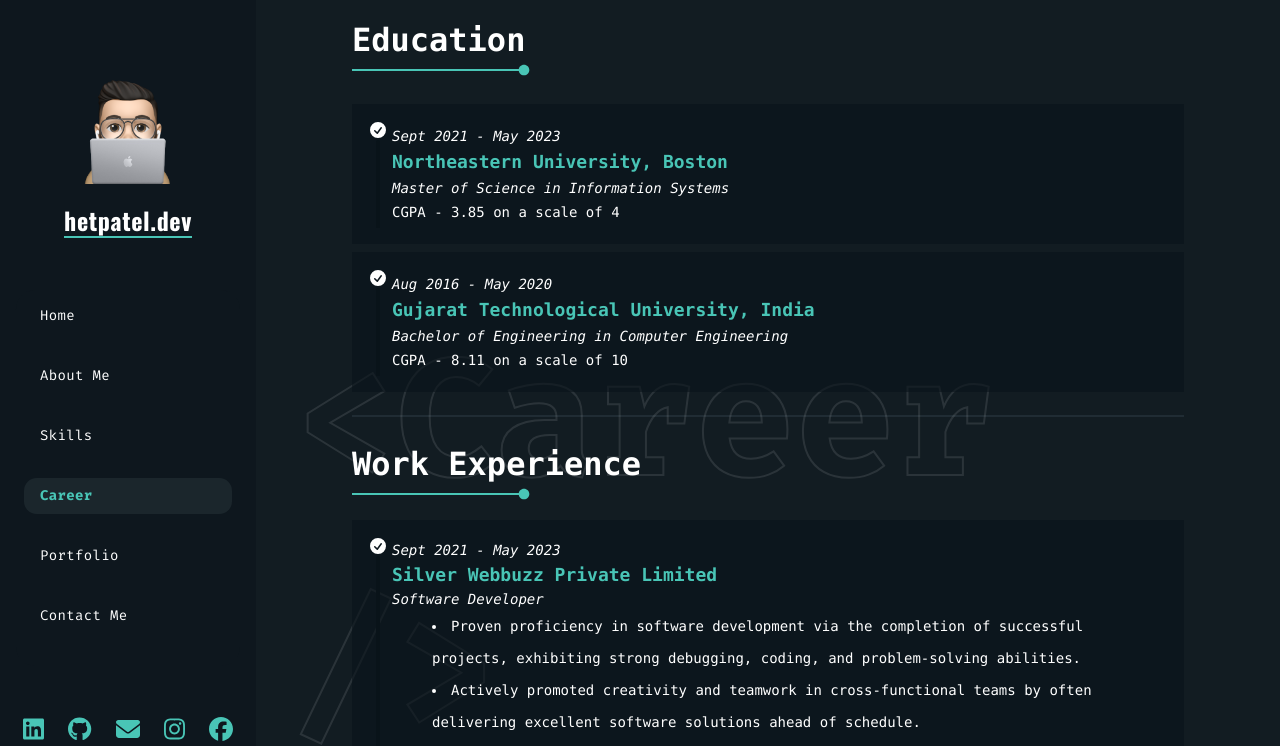
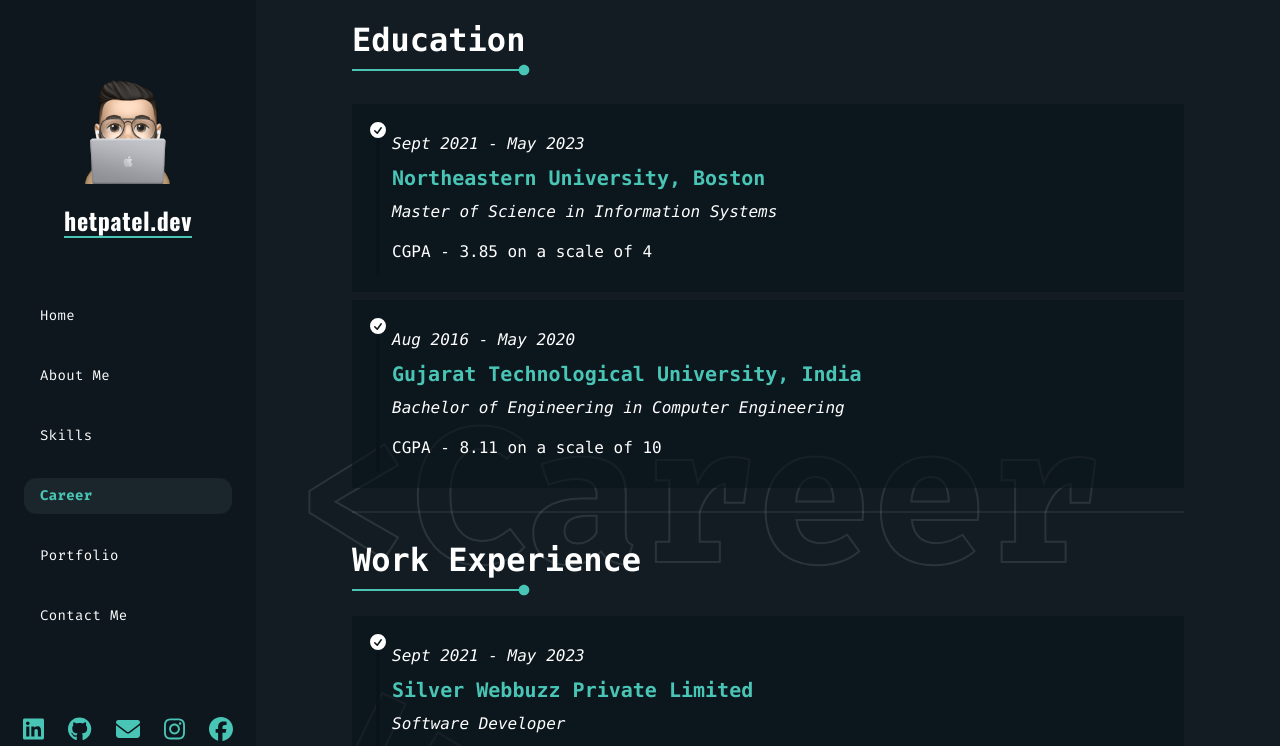
Before and after one commit to patelhet04/portfolio, a Next.js app: page /experience in a window 1280 px wide. Shown: the top 746 px of the page. Built offline with nearby package versions, Linux system fonts and the light colour scheme.

Commit message:
font changes

```diff
--- a/package.json
+++ b/package.json
@@ -17,6 +17,7 @@
     "gsap": "^3.12.5",
     "leaflet": "^1.9.4",
     "next": "14.1.0",
+    "nodemailer": "^6.9.9",
     "react": "^18",
     "react-dom": "^18",
     "react-leaflet": "^4.2.1",
@@ -26,7 +27,8 @@
   },
   "devDependencies": {
     "@types/leaflet": "^1.9.8",
-    "@types/node": "^20",
+    "@types/node": "^20.11.16",
+    "@types/nodemailer": "^6.4.14",
     "@types/randomcolor": "^0.5.9",
     "@types/react": "^18",
     "@types/react-dom": "^18",
--- a/src/app/contact/page.tsx
+++ b/src/app/contact/page.tsx
@@ -1,5 +1,5 @@
 "use client";
-import React, { useEffect, useRef } from "react";
+import React, { FormEvent, useEffect, useRef } from "react";
 import { FontAwesomeIcon } from "@fortawesome/react-fontawesome";
 import {
   faMapLocation,
@@ -11,6 +11,7 @@ import ScrollTrigger from "gsap/ScrollTrigger";
 import MapPage from "../components/DynamicMap";
 const Contact: React.FC = () => {
   const sectionRef = useRef<HTMLDivElement>(null);
+
   useEffect(() => {
     gsap.registerPlugin(ScrollTrigger);
 
@@ -86,24 +87,28 @@ const Contact: React.FC = () => {
           <h2 className="font-bold text-[24px] mb-10">Say Something</h2>
           <div className="grid grid-cols-1 gap-6 2xl:gap-14">
             <input
+              name="name"
               type="text"
               placeholder="Name *"
               className="input input-bordered w-full"
               required
             />
             <input
+              name="from_email"
               type="email"
               placeholder="Email *"
               className="input input-bordered w-full"
               required
             />
             <input
+              name="subject"
               type="text"
               placeholder="Subject *"
               className="input input-bordered w-full"
               required
             />
             <textarea
+              name="message"
               placeholder="Your message *"
               className="textarea textarea-bordered h-48"
               required
--- a/src/app/experience/page.tsx
+++ b/src/app/experience/page.tsx
@@ -51,7 +51,7 @@ const Experience = () => {
   return (
     <section id="career" className="hero min-h-screen relative px-0 md:px-10">
       <div
-        className="transparent_text_work hidden sm:hidden md:block"
+        className="transparent_text_work text-[15vw] hidden sm:hidden md:block"
         style={{ color: "transparent", WebkitTextStroke: "2px white" }}
       >
         &lt;Career /&gt;
@@ -63,7 +63,10 @@ const Experience = () => {
             <img src="/assets/undeline.svg" alt="underline" />
           </header>
           {educationData.map((edu) => (
-            <li key={edu.id} className="mt-2 bg-base-300 bg-opacity-[0.6] p-4">
+            <li
+              key={edu.id}
+              className="mt-2 bg-base-300 bg-opacity-[0.6] p-4 text-[16px]"
+            >
               <div className="timeline-middle">
                 {/* SVG icon can be extracted as a component if used multiple times */}
                 <svg
@@ -79,13 +82,13 @@ const Experience = () => {
                   />
                 </svg>
               </div>
-              <div className="timeline-end leading-6">
+              <div className="timeline-end leading-10">
                 <time className="italic">{edu.dates}</time>
-                <div className="text-base md:text-lg font-bold text-primary-blue">
+                <div className="text-lg md:text-xl font-bold text-primary-blue">
                   {edu.institution}
                 </div>
-                <p className="italic font-extralight">{edu.degree}</p>
-                <p className="font-extralight">{edu.cgpa}</p>
+                <p className="italic">{edu.degree}</p>
+                <p>{edu.cgpa}</p>
               </div>
               <hr />
             </li>
@@ -96,7 +99,10 @@ const Experience = () => {
             <img src="/assets/undeline.svg" alt="underline" />
           </header>
           {experienceData.map((exp) => (
-            <li key={exp.id} className="bg-base-300 bg-opacity-[0.6] p-4">
+            <li
+              key={exp.id}
+              className="bg-base-300 bg-opacity-[0.6] p-4 text-[16px]"
+            >
               <div className="timeline-middle">
                 <svg
                   xmlns="http://www.w3.org/2000/svg"
@@ -111,9 +117,9 @@ const Experience = () => {
                   />
                 </svg>
               </div>
-              <div className="timeline-end">
+              <div className="timeline-end leading-10">
                 <time className="italic text-white">{exp.dates}</time>
-                <div className="text-base md:text-lg font-bold text-primary-blue">
+                <div className="text-lg md:text-xl font-bold text-primary-blue">
                   {exp.company}
                 </div>
                 <p className="italic font-extralight">{exp.role}</p>
--- a/src/app/projects/page.tsx
+++ b/src/app/projects/page.tsx
@@ -78,10 +78,10 @@ const Projects = () => {
     // <section id="projects" className="hero min-h-screen relative">
     <section
       id="portfolio"
-      className="hero min-h-screen relative mt-20 md:mt-10 font-mono"
+      className="hero min-h-screen relative mt-20 md:mt-10 font-mono px-0 md:px-10"
     >
       <div
-        className="transparent_text_about w-[100vh] text-[10vw] hidden sm:hidden md:block -rotate-90 -translate-x-1/2 top-1/4"
+        className="transparent_text_about transform w-[100vh] h-screen text-[15vw] duration-300 ease-in hidden sm:hidden md:block rotate-0 xl:-rotate-90 left-0 xl:-left-12 top-0 xl:top-1/4 "
         style={{ color: "transparent", WebkitTextStroke: "2px white" }}
       >
         &lt;Projects /&gt;
--- a/src/utils/portfolio.ts
+++ b/src/utils/portfolio.ts
@@ -3,7 +3,8 @@ export const portfolio = [
     id: 1,
     title: "Portfolio",
     projectImage: "/assets/portfolio.png",
-    description: "This is my personal portfolio website.",
+    description:
+      "This is my personal portfolio website.  It showcases the projects I have worked on, my work experience and provides an overview of my skills.",
     tag: "project",
     link: "https://hetpatel.dev/",
   },
```
Also changed, not shown: 1 other file (tests, documents, lock files or other folders).
